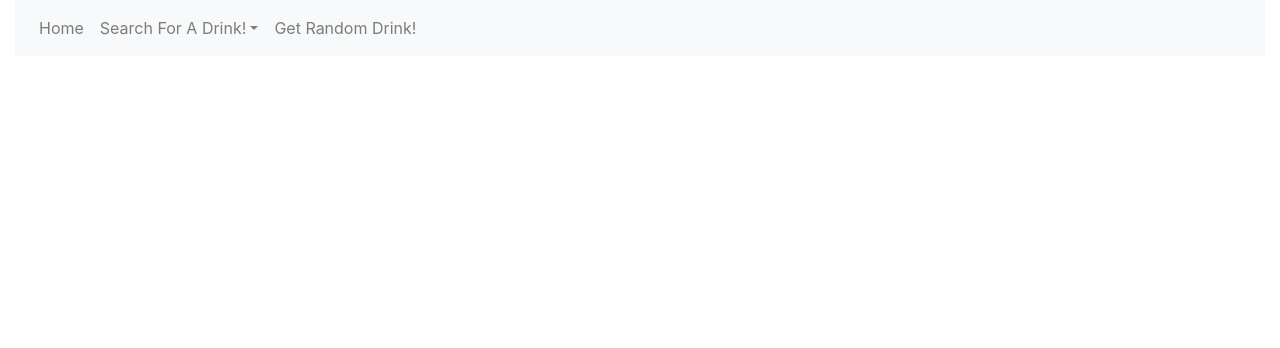
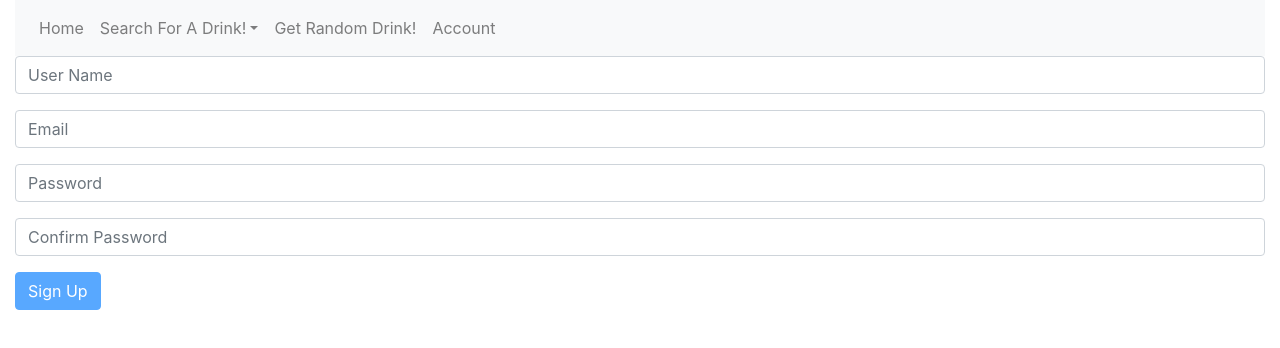
Before and after one commit to Sudolphus/Cocktail-Recipies, a React (Create React App) app: page /account in a window 1280 px wide. Shown: the top 348 px of the page. Built offline with nearby package versions, Linux system fonts and the light colour scheme; no server answers.

Commit message:
add signup page and navigation

```diff
--- /dev/null
+++ b/src/components/Account/AccountControl.js
@@ -0,0 +1,13 @@
+import React from 'react';
+import { FirebaseContext } from './../Firebase';
+import SignUp from './SignUp';
+
+function AccountControl() {
+  return (
+    <FirebaseContext.Consumer>
+      {firebase => <SignUp firebase={firebase} />}
+    </FirebaseContext.Consumer>
+  )
+}
+
+export default AccountControl;
--- /dev/null
+++ b/src/components/Account/SignUp.js
@@ -0,0 +1,67 @@
+import React, { useState } from 'react';
+import Form from 'react-bootstrap/Form';
+import Button from 'react-bootstrap/Button';
+
+function SignUp(props) {
+  const [username, setUsername] = useState('');
+  const [email, setEmail] = useState('');
+  const [password1, setPassword1] = useState('');
+  const [password2, setPassword2] = useState('');
+  const [error, setError] = useState(null);
+
+  const isInvalid = password1 !== password2 || password1 === '' || email === '' || username === '';
+
+  const onSubmit = event => {
+    event.preventDefault();
+    props.firebase
+      .doCreateUserWithEmailAndPassword(email, password1)
+      .then(authUser => {
+        setUsername('');
+        setEmail('');
+        setPassword1('');
+        setPassword2('');
+        setError(null);
+      })
+      .catch(error => setError(error));
+  }
+
+  return (
+    <React.Fragment>
+      <Form onSubmit={onSubmit}>
+        <Form.Group controlid='signupUsername'>
+          <Form.Control
+            type='text'
+            placeholder='User Name'
+            value={username}
+            onChange={() => setUsername(this.value) } />
+        </Form.Group>
+        <Form.Group controlId='signupEmail'>
+          <Form.Control
+            type='text'
+            placeholder='Email'
+            value={email}
+            onChange={() => setEmail(this.value)} />
+        </Form.Group>
+        <Form.Group controlId='signupPassword'>
+          <Form.Control
+            type='password'
+            placeholder='Password'
+            value={password1}
+            onChange={() => setPassword1(this.value)} />
+        </Form.Group>
+        <Form.Group controlId='signupPassword2'>
+          <Form.Control
+            type='password'
+            placeholder='Confirm Password'
+            value={password2}
+            onChange={() => setPassword2(this.value)} />
+        </Form.Group>
+        <Button type='submit' variant='primary' disabled={isInvalid}>Sign Up</Button>
+
+        {error && <p>{error.message}</p>}
+      </Form>
+    </React.Fragment>
+  );
+}
+
+export default SignUp;
--- a/src/components/DrinkControl.js
+++ b/src/components/DrinkControl.js
@@ -5,6 +5,7 @@ import NavigationBar from './NavigationBar';
 import SplashPage from './SplashPage';
 import AlcoholSearch from './AlcoholSearch';
 import RandomCocktail from './RandomCocktail';
+import AccountControl from './Account/AccountControl';
 import * as s from './SearchTypes';
 
 function DrinkControl() {
@@ -28,6 +29,9 @@ function DrinkControl() {
           <Route path="/random-cocktail" exact>
             <RandomCocktail />
           </Route>
+          <Route path="/account" exact>
+            <AccountControl />
+          </Route>
         </Switch>
       </Router>
     </Container>
--- a/src/components/NavigationBar.js
+++ b/src/components/NavigationBar.js
@@ -14,6 +14,7 @@ function NavigationBar() {
           <NavDropdown.Item href="/letter-search">Search By First Letter</NavDropdown.Item>
         </NavDropdown>
         <Nav.Link href="/random-cocktail">Get Random Drink!</Nav.Link>
+        <Nav.Link href='/account'>Account</Nav.Link>
       </Nav>
     </Navbar>
   )
```
